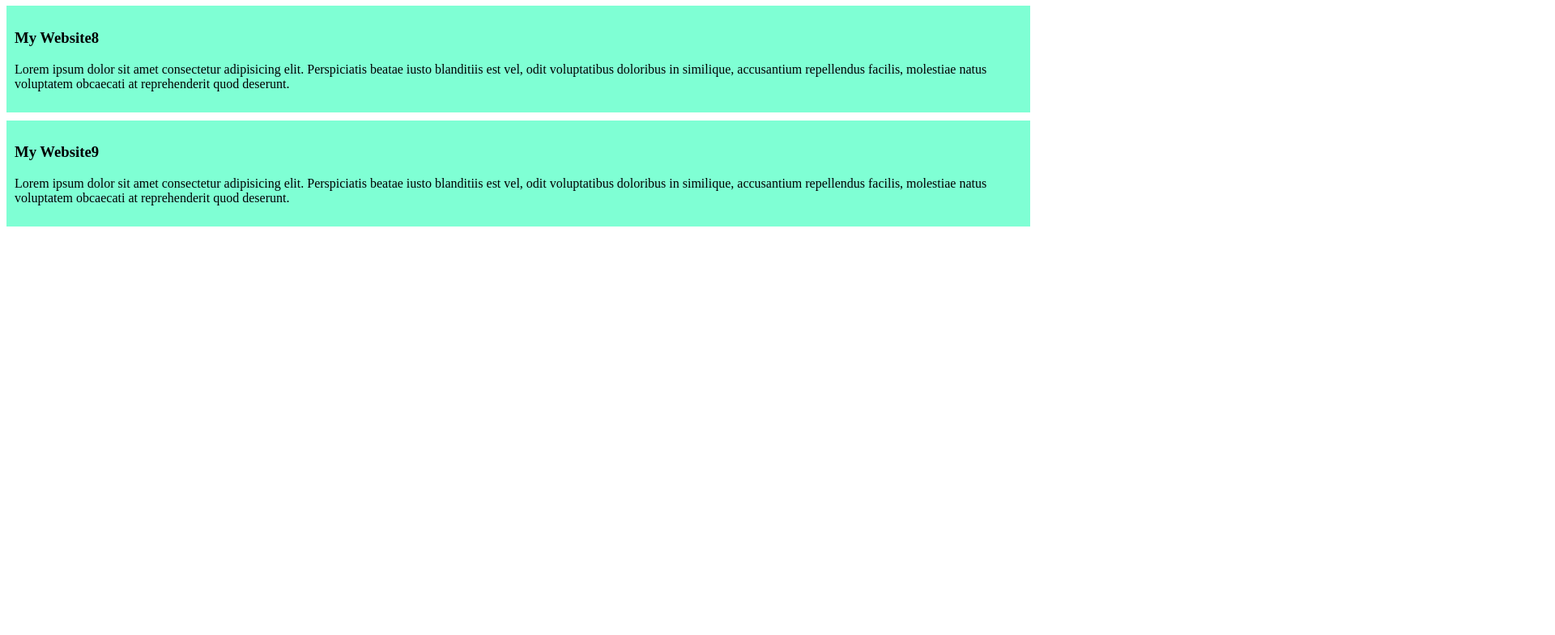
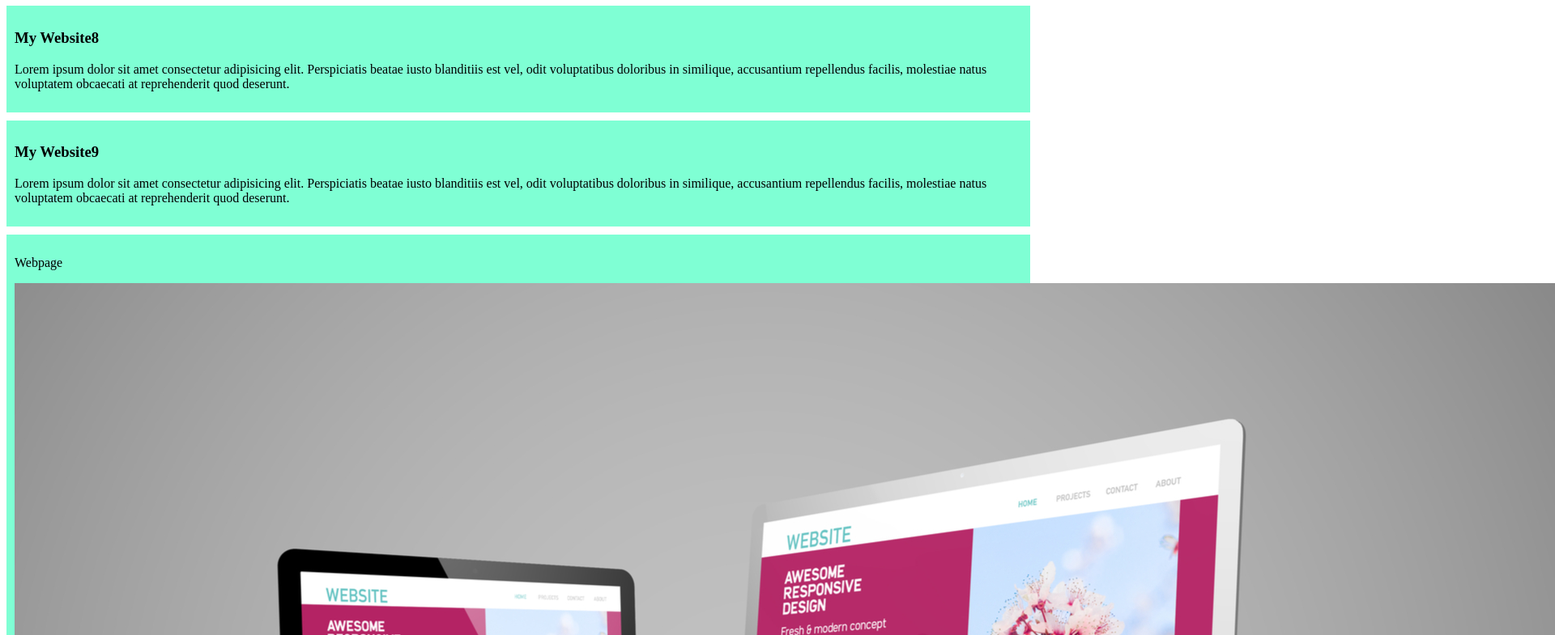
Before and after one commit to SanjidaMostakPrena/New-Website, a plain HTML site: page index.html in a window 1280 px wide. Shown: the part 991-1776 px from the top of the page at 81% size, 1920 px wide, since content can reach past the window. Before the commit the page ends 1281 px from the top, so only its background shows below. Drawn offline with Linux system fonts and the light colour scheme.

Commit message:
added image

```diff
--- a/index.html
+++ b/index.html
@@ -52,7 +52,10 @@
         <p>Lorem ipsum dolor sit amet consectetur adipisicing elit. Perspiciatis beatae iusto blanditiis est vel, odit voluptatibus doloribus in similique, accusantium repellendus facilis, molestiae natus voluptatem obcaecati at reprehenderit quod deserunt.</p>
 
     </div>
-
+<div>
+    <p >Webpage</p>
+   <img src="image/New folder/Beautiful_Website_EWM_SA_Digital_Agency_Geneva.jpg" alt="">
+</div>
 
 
 </body>
--- a/style/blog.css
+++ b/style/blog.css
@@ -2,4 +2,5 @@ div{
     background-color: aquamarine;
     padding: 10px;
     margin-bottom: 10px;
+
 }
```
Also changed, not shown: image/New folder/Beautiful_Website_EWM_SA_Digital_Agency_Geneva.jpg (added).
